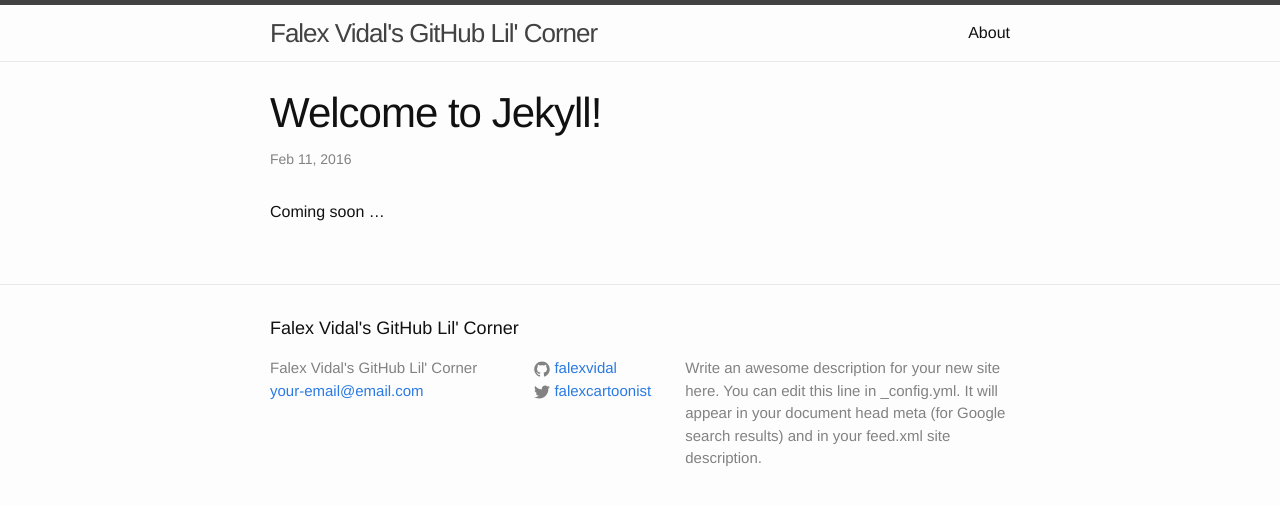
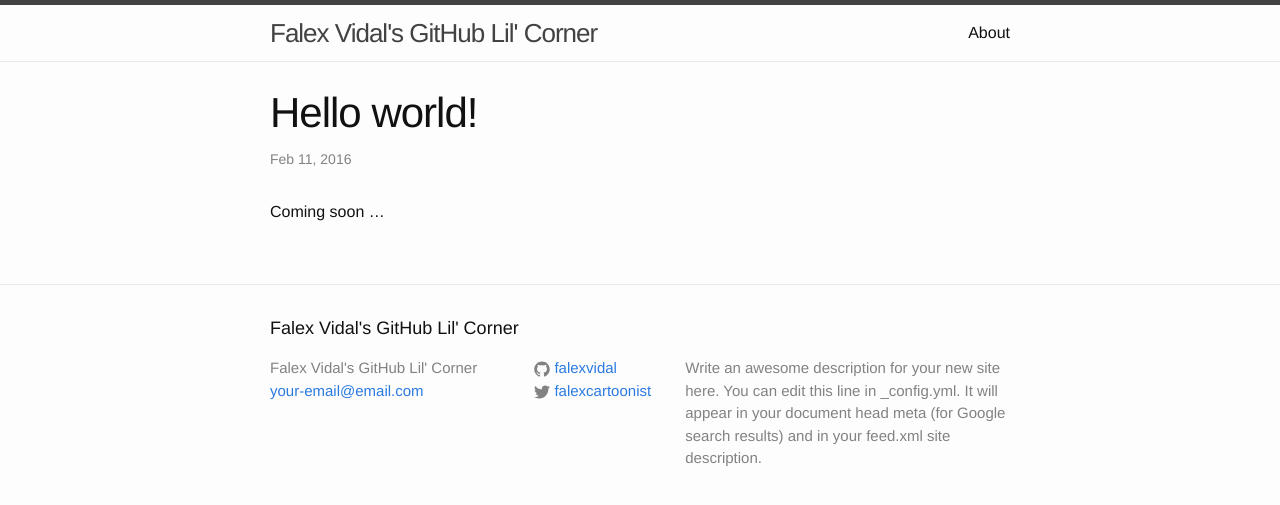
Before and after one commit to falexvidal/falexvidal.github.io, a Jekyll site: the page built from _posts/2016-02-11-welcome-to-jekyll.markdown, in a window 1280 px wide. Shown: the top 505 px of the page. Built offline with Jekyll 4.4.1, drawn with Linux system fonts in a browser that asks for light colours.

Commit message:
Changing the wlcome page.

```diff
--- a/_posts/2016-02-11-welcome-to-jekyll.markdown
+++ b/_posts/2016-02-11-welcome-to-jekyll.markdown
@@ -1,6 +1,6 @@
 ---
 layout: post
-title: "Welcome to Jekyll!"
+title: "Hello world!"
 date: "2016-02-11 00:20:10 -0300"
 categories: jekyll update
 published: true
```
